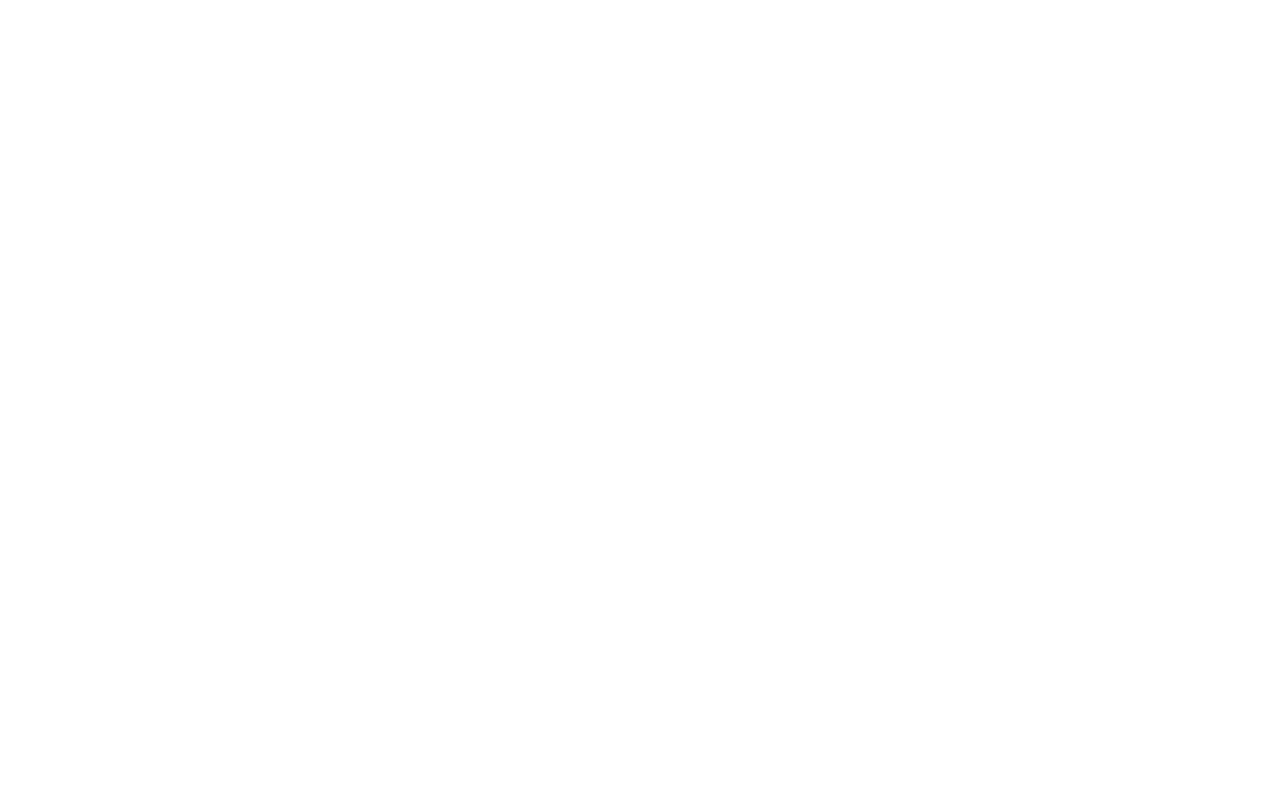
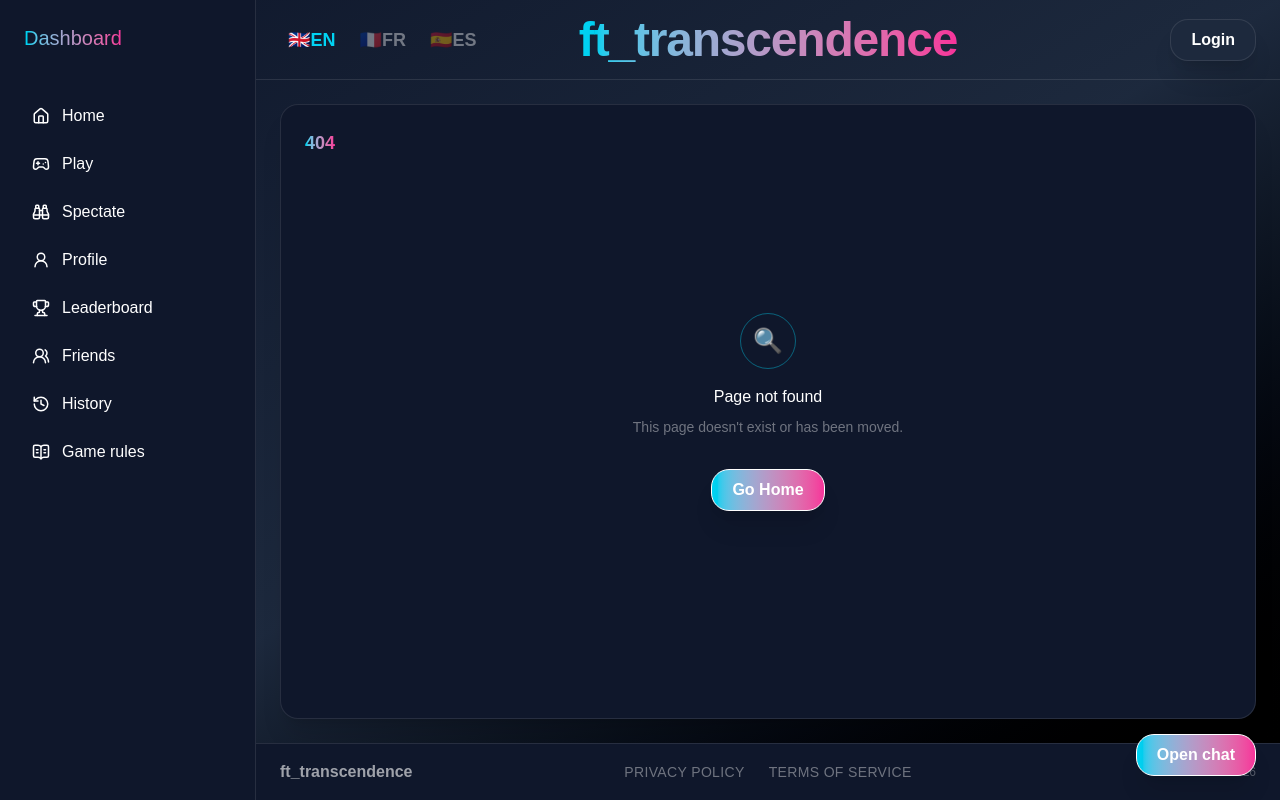
Before and after one commit to team-Segfault-Society-42/Ft_transcendence, a React app in the folder frontend/: page /chat in a window 1280 px wide. Before the commit this address had no page. Built offline with nearby package versions, Linux system fonts and the light colour scheme; no server answers; the HTML template or start-up script is replaced by a standard one.

Commit message:
front(task): add 404 page

```diff
--- a/frontend/src/App.tsx
+++ b/frontend/src/App.tsx
@@ -14,6 +14,7 @@
 import Friends from "./pages/Friends";
 // import Chat from "./pages/Chat";
 import Rules from "./pages/Rules";
+import NotFound from "./pages/NotFound";
 
 function App() {
   return (
@@ -31,8 +32,8 @@
           <Route path="/rules" element={<Rules />} />
           <Route path="/privacy" element={<Privacy />} />
           <Route path="/terms" element={<Terms />} />
-          <Route path="/leaderboard" element={<LeaderBoard />} />
           <Route path="/two-factor" element={<TwoFactorLogin />} />
+          <Route path="*" element={<NotFound />} />
         </Route>
       </Routes>
       <Toaster richColors theme="dark" position="bottom-right" />
--- /dev/null
+++ b/frontend/src/pages/NotFound.tsx
@@ -0,0 +1,17 @@
+import { EmptyStateCard } from "@/components/ui/EmptyCard";
+import { useNavigate } from "react-router-dom";
+import { Button } from "@/components/ui/Button";
+
+export default function NotFound() {
+  const navigate = useNavigate();
+
+  return (
+    <EmptyStateCard
+      title="404"
+      icon={<span className="text-2xl">🔍</span>}
+      message="Page not found"
+      description="This page doesn't exist or has been moved."
+      actions={<Button onClick={() => navigate("/")}>Go Home</Button>}
+    />
+  );
+}
```
